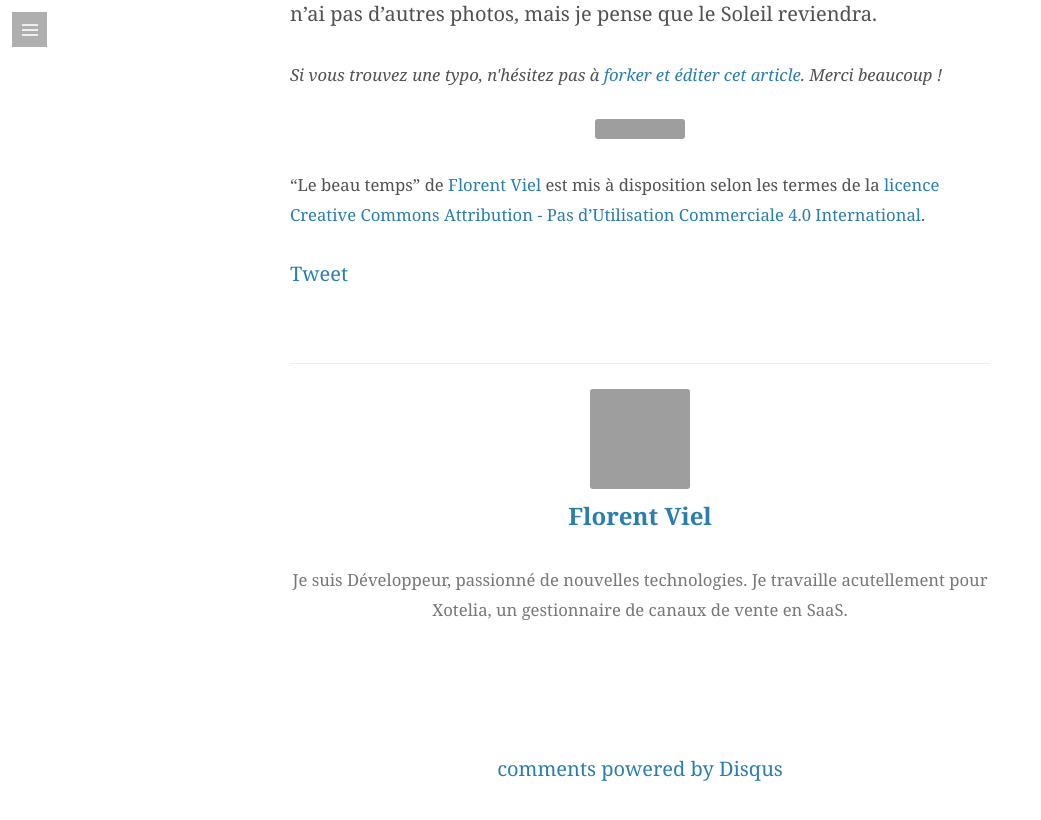
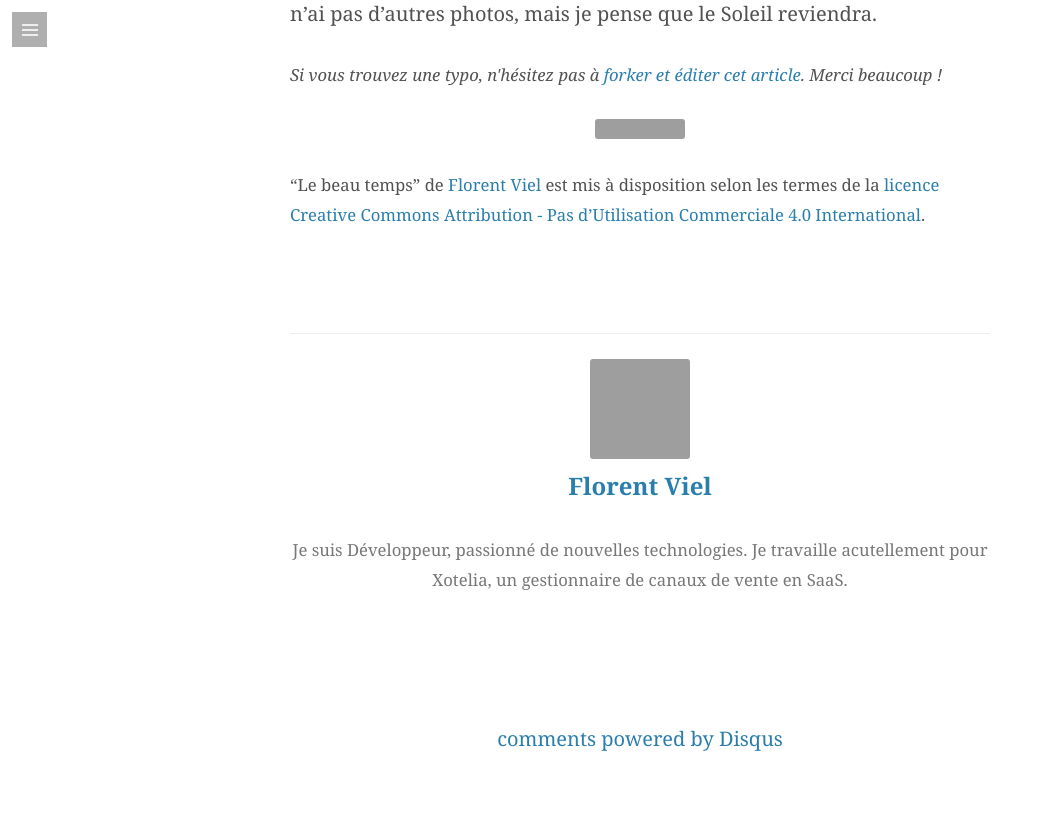
Before and after one commit to luxifer/luxifer.github.io, a Jekyll site: the page built from _posts/2009-02-01-le-beau-temps.md, in a window 1280 px wide and 900 px high, scrolled down 2576 px, cut to the strip 0-850 px from the top of the window. Shown: the top 820 px of the strip, without its empty margins (0-1041 px from the left). Built offline with Jekyll 4.4.1, drawn with Linux system fonts in a browser that asks for light colours; nearby versions of some CDN libraries; some web fonts are replaced; comment, search, counter and statistics services are not loaded; grey boxes are pictures that could not be loaded.

Commit message:
remove g+ and twitter

```diff
--- a/_layouts/post.html
+++ b/_layouts/post.html
@@ -38,14 +38,6 @@ article: true
         <a rel="license" href="http://creativecommons.org/licenses/by-nc/4.0/"><img alt="Licence Creative Commons" style="border-width:0" src="https://i.creativecommons.org/l/by-nc/4.0/88x31.png" /></a><br /><span xmlns:dct="http://purl.org/dc/terms/" property="dct:title">&ldquo;{{ page.title }}&rdquo;</span> de <a xmlns:cc="http://creativecommons.org/ns#" href="{{ site.copyright.url }}" property="cc:attributionName" rel="cc:attributionURL">{{ site.copyright.author }}</a> est mis à disposition selon les termes de la <a rel="license" href="http://creativecommons.org/licenses/by-nc/4.0/">licence Creative Commons Attribution - Pas d’Utilisation Commerciale 4.0 International</a>.
       </small>
     </p>
-    <div>
-      <div class="share-button">
-        <a href="https://twitter.com/share" class="twitter-share-button" data-via="florent_viel">Tweet</a>
-      </div>
-      <div class="share-button">
-        <div class="g-plusone" data-size="medium"></div>
-      </div>
-    </div>
   </div>
   <div id="author">
     <hr>
```
Also changed, not shown: other parts of _layouts/post.html (+0 -12 lines).
